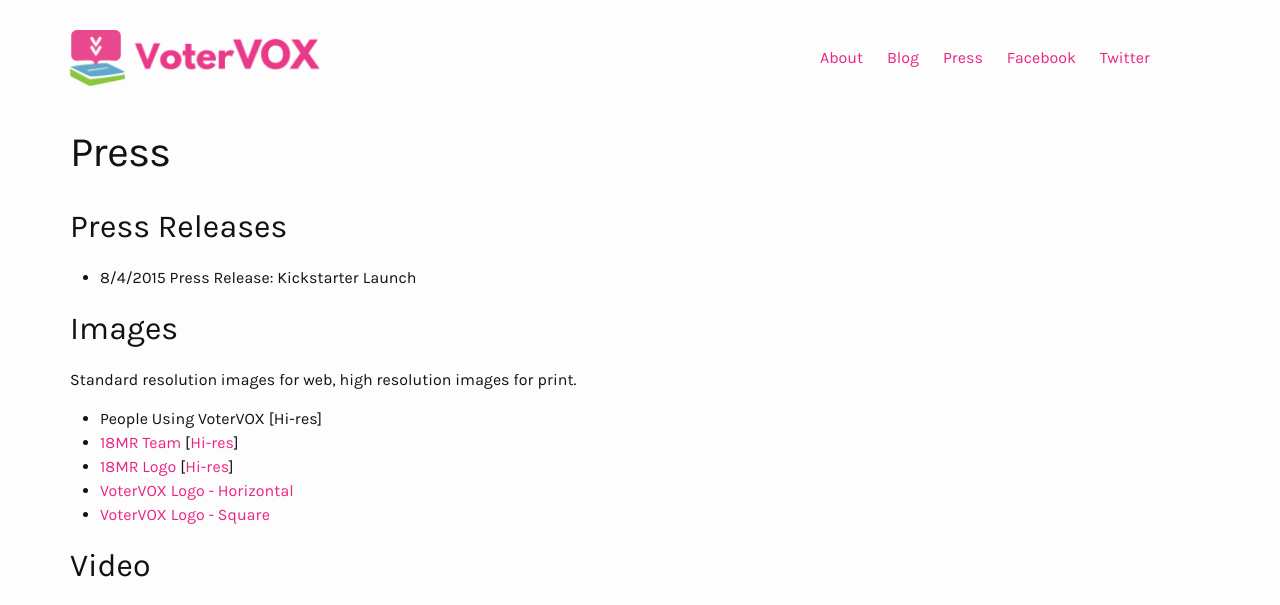
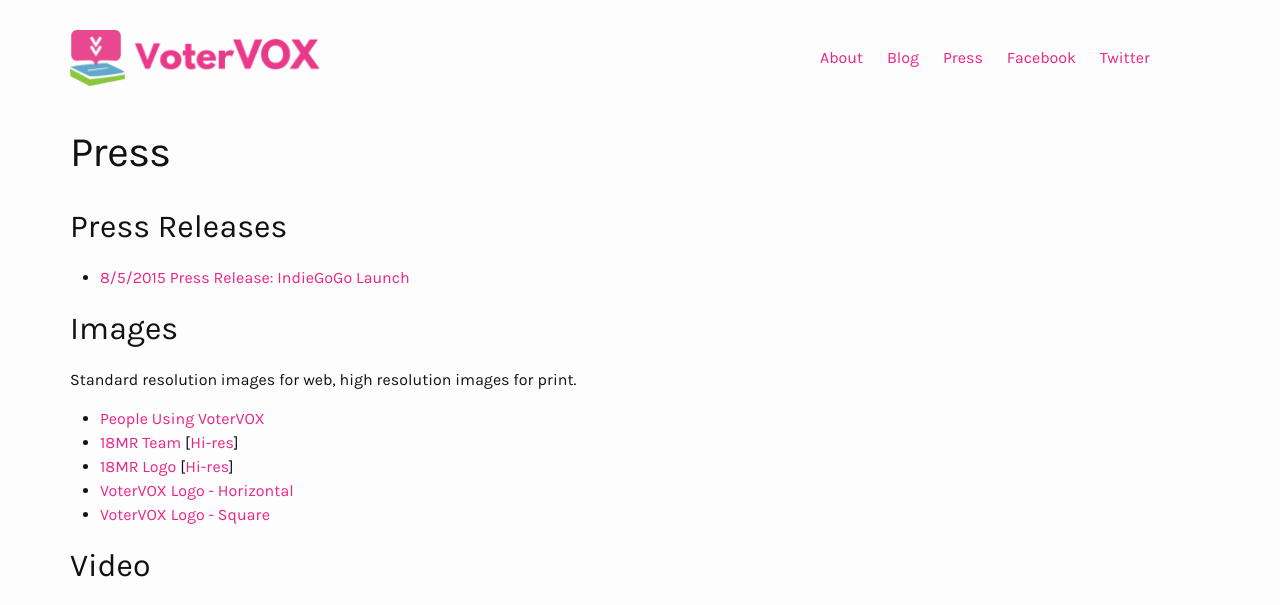
Before and after one commit to 18mr/votervox, a Jekyll site: the page built from press.md, in a window 1280 px wide. Shown: the top 605 px of the page. Built offline with Jekyll 4.4.1, drawn with Linux system fonts in a browser that asks for light colours; some of the changed text lies outside the part shown; grey boxes are pictures that could not be loaded.

Commit message:
update for launch

```diff
--- a/press.md
+++ b/press.md
@@ -6,13 +6,13 @@ permalink: /press/
 
 ## Press Releases
 
-- 8/4/2015 Press Release: Kickstarter Launch
+- [8/5/2015 Press Release: IndieGoGo Launch](http://www.votervox.org/static/releases/votervox-crowd-launch.pdf)
 
 ## Images
 
 Standard resolution images for web, high resolution images for print.
 
-- People Using VoterVOX [Hi-res]
+- [People Using VoterVOX](http://www.votervox.org/static/images/presskit/users.png)
 - [18MR Team](http://www.votervox.org/static/images/presskit/who-we-are.png) [[Hi-res](http://www.votervox.org/static/images/presskit/who-we-are2x.png)]
 - [18MR Logo](http://www.votervox.org/static/images/presskit/18MR-logo.png) [[Hi-res](http://www.votervox.org/static/images/presskit/18MR-logo2x.png)]
 - [VoterVOX Logo - Horizontal](http://www.votervox.org/static/images/logo-horizontal.png)
@@ -20,10 +20,14 @@ Standard resolution images for web, high resolution images for print.
 
 ## Video
 
-## Partners
+<iframe width="560" height="315" src="https://www.youtube.com/embed/DAC9wWpEong" frameborder="0" allowfullscreen></iframe>
+
+To embed this video, use this code:
+
+	<iframe width="560" height="315" src="https://www.youtube.com/embed/DAC9wWpEong" frameborder="0" allowfullscreen></iframe>
 
 ## Get In Touch!
 
-About 18MR.org: For the past three years, 18MR has convened a network of creative, tech-savvy, and passionate individuals and organizations working with AAPI communities across the country. We’re agile, inspired, and create opportunities by bringing diverse partners into unlikely coalitions. 21st century community power can be built through smart tech and good organizing, and our campaign wins and vision are testament to how we can bring them together.
+About [18MR.org](http://18millionrising.org): For the past three years, 18MR has convened a network of creative, tech-savvy, and passionate individuals and organizations working with AAPI communities across the country. We’re agile, inspired, and create opportunities by bringing diverse partners into unlikely coalitions. 21st century community power can be built through smart tech and good organizing, and our campaign wins and vision are testament to how we can bring them together.
 
 Press Contact: [Cayden Mak, 18MillionRising.org Chief Technology Officer](mailto:cayden@18millionrising.org)
```
Also changed, not shown: static/images/campaign/users-library.png (added), static/images/campaign/users.png (added), 2 other files.
